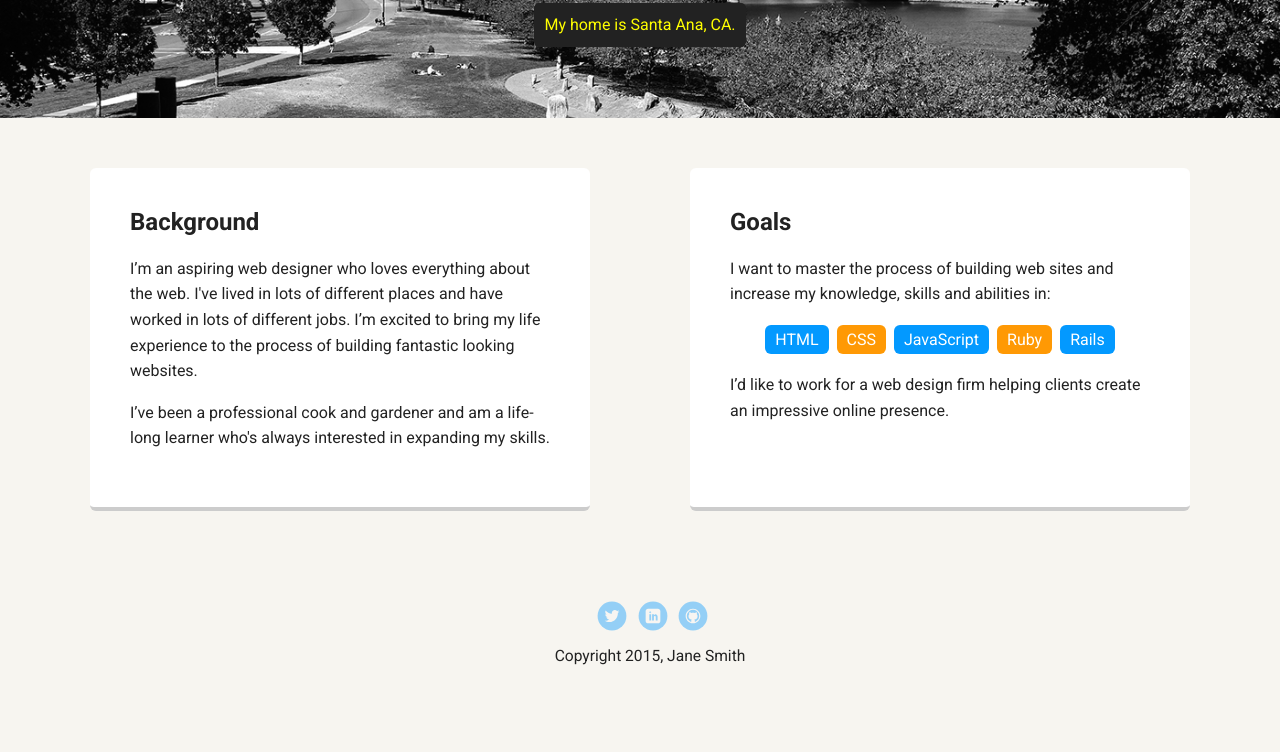
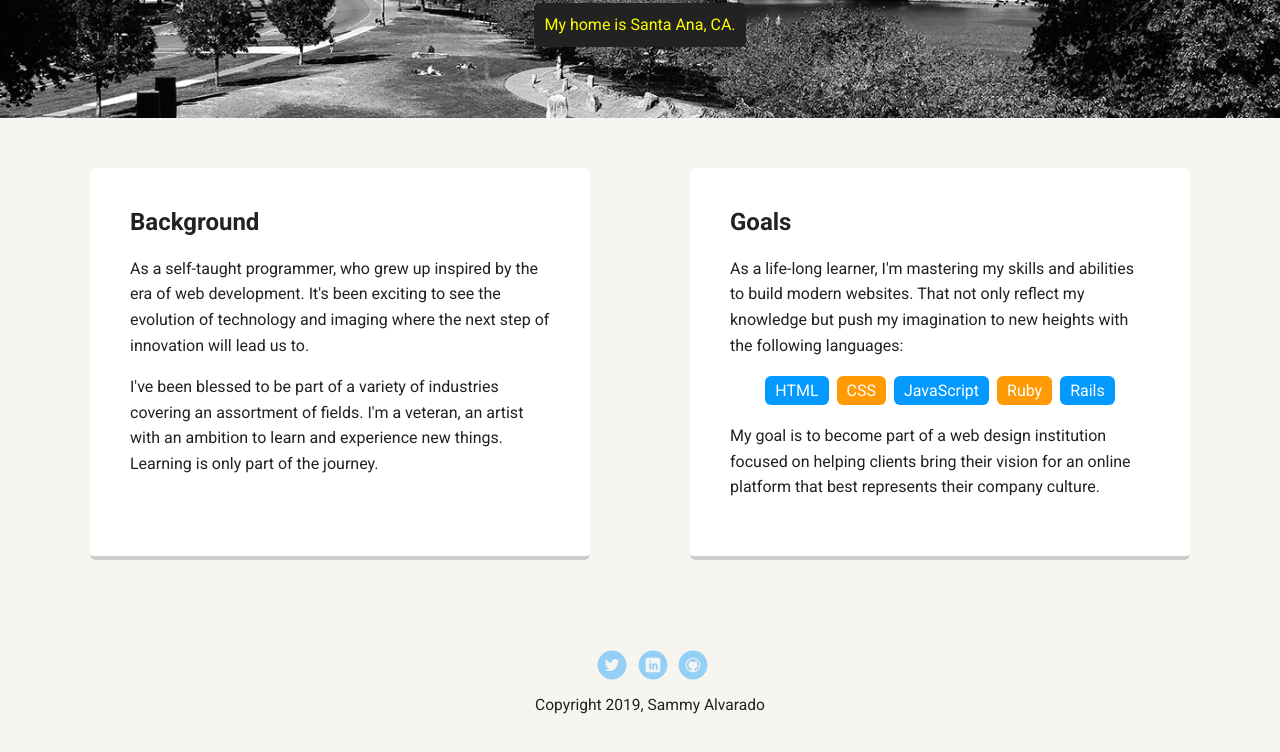
Before and after one commit to SammyAlvarado/Techdegree-Project-1, a plain HTML site: page index.html in a window 1280 px wide. Shown: the part 352-1104 px from the top of the page. Drawn offline with Linux system fonts and the light colour scheme; a web font is replaced by a local one.

Commit message:
Updated addtion content and personal information.

```diff
--- a/index.html
+++ b/index.html
@@ -25,13 +25,13 @@
     <main class="flex">
       <div class="card">
         <h2>Background</h2>
-        <p>I’m an aspiring web designer who loves everything about the web. I've lived in lots of different places and have worked in lots of different jobs. I’m excited to bring my life experience to the process of building fantastic looking websites.</p>
-        <p>I’ve been a professional cook and gardener and am a life-long learner who's always interested in expanding my skills.</p>
+        <p>As a self-taught programmer, who grew up inspired by the era of web development. It's been exciting to see the evolution of technology and imaging where the next step of innovation will lead us to.</p>
+        <p>I've been blessed to be part of a variety of industries covering an assortment of fields. I'm a veteran, an artist with an ambition to learn and experience new things. Learning is only part of the journey.</p>
       </div>
 
       <div class="card">
         <h2>Goals</h2>
-        <p>I want to master the process of building web sites and increase my knowledge, skills and abilities in:</p>
+        <p>As a life-long learner, I'm mastering my skills and abilities to build modern websites. That not only reflect my knowledge but push my imagination to new heights with the following languages:</p>
         <ul class="skills">
           <li>HTML</li>
           <li>CSS</li>
@@ -39,7 +39,7 @@
           <li>Ruby</li>
           <li>Rails</li>
         </ul>
-        <p>I’d like to work for a web design firm helping clients create an impressive online presence.</p>
+        <p>My goal is to become part of a web design institution focused on helping clients bring their vision for an online platform that best represents their company culture.</p>
       </div>
 
     </main>
@@ -49,7 +49,7 @@
         <li><a href="#" class="social linkedin">LinkedIn</a></li>
         <li><a href="#" class="social github">Github</a></li>
       </ul>
-      <p class="copyright">Copyright 2015, Jane Smith</p>
+      <p class="copyright">Copyright 2019, Sammy Alvarado</p>
     </footer>
   </body>
   </html>
```
